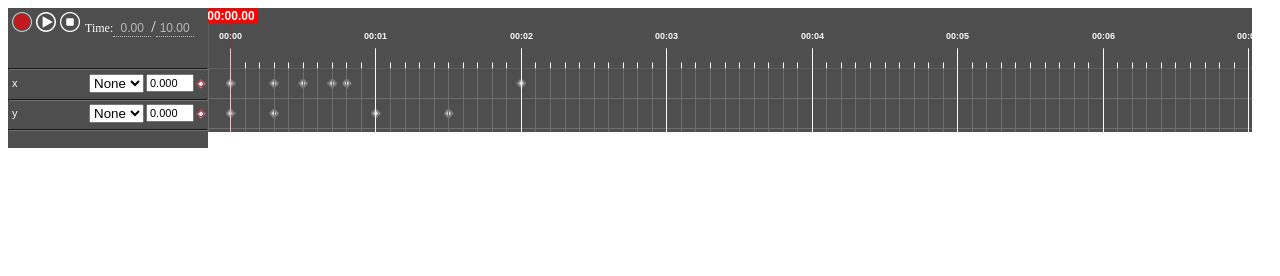
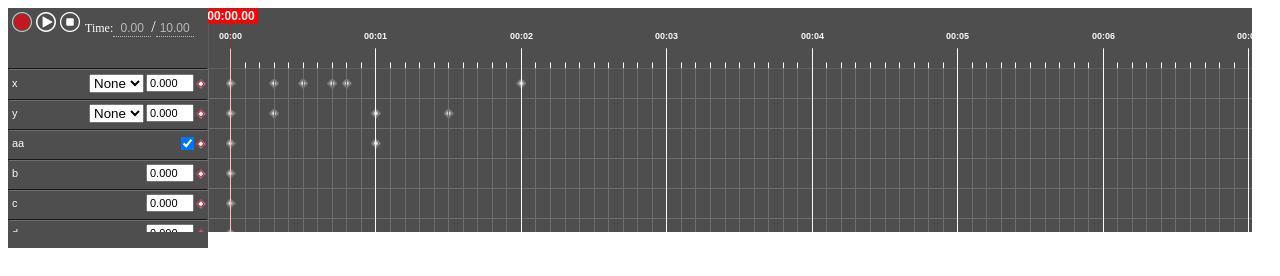
Before and after one commit to shute-technologies/timeline-editor, a plain HTML site: page AnimatorEditor/main.html in a window 1280 px wide. Both pictures are taken after a click on the picture 201 px from the left and 114 px from the top of the page. Drawn offline with nearby package versions, Linux system fonts and the light colour scheme.

Commit message:
-Fixed an issue when trying to set value in Numeric data-type. -Now can set Boolean data-type and change it's value on the ATE Editor and also is remove the Tween select control in this data-type.

```diff
--- a/AnimatorEditor/ATE_Layer.js
+++ b/AnimatorEditor/ATE_Layer.js
@@ -75,7 +75,19 @@ function ATE_Layer(ate) {
         mLayerNameSelector = $("<div style='float:left;'>" + mLayerName + "</div>");
 
         var parentControls = $("<div style='float:right;padding-top: 5px;'></div>");
+
+        switch (mLayerDataType) {
+            case ATE_PlaybackEngine.DataTypes.Numeric:
+            case ATE_PlaybackEngine.DataTypes.String:
                 mLayerValueSelector = $("<input type='text'></input>");
+                break;
+            case ATE_PlaybackEngine.DataTypes.Color:
+                mLayerValueSelector = $("<input type='button'></input>");
+                break;
+            case ATE_PlaybackEngine.DataTypes.Boolean:
+                mLayerValueSelector = $("<input type='checkbox'></input>");
+                break;
+        }
 
         mSelectOptionSelector = ATE_Layer.CreateTweenSelect(ATE_PlaybackEngine.TweenType);
         mButtonKeyframeAddSelector = ATE_Layer.CreateKeyframeAddButton();
@@ -87,7 +99,7 @@ function ATE_Layer(ate) {
 
         // set CSS for Labels
         ATE_Layer.SetLabelCSS_LayerName(mLayerNameSelector);
-        ATE_Layer.SetLabelCSS_LayerValue(mLayerValueSelector);
+        ATE_Layer.SetLabelCSS_LayerValue(mLayerValueSelector, mLayerDataType);
 
         dataParentSelector.append(mLayerNameSelector);
         dataParentSelector.append(parentControls);
@@ -130,7 +142,25 @@ function ATE_Layer(ate) {
 
         if (!isPlaying) {
              // Set the value of the keyframe to the HTML
+            switch (mLayerDataType) {
+                case ATE_PlaybackEngine.DataTypes.Numeric:
                     mLayerValueSelector.val(keyframe.Value.toFixed(3));
+                    break;
+                case ATE_PlaybackEngine.DataTypes.Color:
+                    var cR = parseInt(keyframe.Value.r * 255.0);
+                    var cG = parseInt(keyframe.Value.g * 255.0);
+                    var cB = parseInt(keyframe.Value.b * 255.0);
+                    var cA = keyframe.Value.a;
+
+                    var resultColor = 'rgba(' + cR + ',' + cG + ',' + cB + ',' + cA + ')';
+
+                    mLayerValueSelector.attr('disabled', true);
+                    mLayerValueSelector.css("background-color", resultColor);
+                    break;
+                case ATE_PlaybackEngine.DataTypes.Boolean:
+                    mLayerValueSelector.prop("checked", mLayerValue);
+                    break;
+            }
         }
     }
 
@@ -270,6 +300,14 @@ function ATE_Layer(ate) {
     }
 
     this.ShowEditControls = function(editControlState) {
+        var canShowSelectEasing = true;
+
+        switch (mLayerDataType) {
+            case ATE_PlaybackEngine.DataTypes.Boolean:
+                canShowSelectEasing = false;
+                break;
+        }
+
         if (!mATE.GetPlaybackController().GetIsPlaying()) {
             var currentTime = mATE.GetPlaybackController().GetCurrentTime();
             var keyframe = ATE_PlaybackEngine.GetKeyframeByTime(mKeyframes, currentTime);
@@ -280,8 +318,10 @@ function ATE_Layer(ate) {
                     mLayerValueSelector.removeAttr('disabled');
                     mLayerValueSelector.off().on('change paste', OnValueChange);
 
+                    if (canShowSelectEasing) {
                         mSelectOptionSelector.css("display", "none");
                         mSelectOptionSelector.off();
+                    }
 
                     mButtonKeyframeAddSelector.css("display", "block");
                     mButtonKeyframeAddSelector.off().on('click', OnRemoveKeyframeButtonClick);
@@ -291,8 +331,10 @@ function ATE_Layer(ate) {
                     mLayerValueSelector.attr('disabled', "true");
                     mLayerValueSelector.off();
 
+                    if (canShowSelectEasing) {
                         mSelectOptionSelector.css("display", "none");
                         mSelectOptionSelector.off();
+                    }
 
                     mButtonKeyframeAddSelector.css("display", "block");
                     mButtonKeyframeAddSelector.off().on('click', OnAddKeyframeButtonClick);
@@ -302,13 +344,20 @@ function ATE_Layer(ate) {
                     mLayerValueSelector.removeAttr('disabled');
                     mLayerValueSelector.off().on('change paste', OnValueChange);
 
+                    if (canShowSelectEasing) {
                         mSelectOptionSelector.val(keyframe.TweenType);
                         mSelectOptionSelector.css("display", "block");
                         mSelectOptionSelector.off().on('change', OnTweenChange);
+                    }
 
                     mButtonKeyframeAddSelector.css("display", "block");
                     mButtonKeyframeAddSelector.off().on('click', OnRemoveKeyframeButtonClick);
                     break;
+            }
+
+            if (!canShowSelectEasing) {
+                mSelectOptionSelector.css("display", "none");
+                mSelectOptionSelector.off();
             }
         }
     }
@@ -338,14 +387,12 @@ function ATE_Layer(ate) {
             var keyframe = ATE_PlaybackEngine.GetKeyframeByTime(mKeyframes, currentTime);
 
             if (keyframe) {
-                var selectValue = $(this).val();
-
-                switch (keyframe.DataType) {
+                switch (mLayerDataType) {
                     case ATE_PlaybackEngine.DataTypes.Numeric:
-                        keyframe.Value = parseFloat(selectValue);
+                        keyframe.Value = parseFloat($(this).val());
                         break;
-                    default:
-                        // code
+                    case ATE_PlaybackEngine.DataTypes.Boolean:
+                        keyframe.Value = $(this).is(":checked");
                         break;
                 }
 
@@ -419,7 +466,7 @@ function ATE_Layer(ate) {
                     mLayerValueSelector.css("background-color", resultColor);
                     break;
                 case ATE_PlaybackEngine.DataTypes.Boolean:
-                    mLayerValueSelector.val(mLayerValue.toString());
+                    mLayerValueSelector.prop("checked", mLayerValue);
                     break;
             }
         }
@@ -539,13 +586,20 @@ ATE_Layer.SetLabelCSS_LayerName = function(selector) {
     selector.css("max-height", "20px");
 }
 
-ATE_Layer.SetLabelCSS_LayerValue = function(selector) {
+ATE_Layer.SetLabelCSS_LayerValue = function(selector, dataType) {
+    dataType  = (dataType !== undefined) ? dataType : ATE_PlaybackEngine.DataTypes.Numeric;
+
     selector.css("font-size", "11px");
     selector.css("font-family", "arial");
     selector.css("margin-right", "2px");
-    selector.css("width", "40px");
     selector.css("float", "right");
     selector.attr("disabled", true);
+
+    switch (dataType) {
+        case ATE_PlaybackEngine.DataTypes.Numeric:
+            selector.css("width", "40px");
+            break;
+    }
 }
 
 ATE_Layer.CreateTweenSelect = function(tweens) {
--- a/AnimatorEditor/config/ATE_Styles.js
+++ b/AnimatorEditor/config/ATE_Styles.js
@@ -3,7 +3,7 @@ ATE_Styles.Default_Seconds = 10;
 ATE_Styles.Default_SubSegments = 10;
 
 ATE_Styles.ScrollbarHeight = 16;
-ATE_Styles.GUIHeight = 140;
+ATE_Styles.GUIHeight = 240;
 ATE_Styles.CanvasHeight = ATE_Styles.GUIHeight - ATE_Styles.ScrollbarHeight;
 ATE_Styles.BackgroundColor = "#4e4e4e";
 
--- a/AnimatorEditor/main.html
+++ b/AnimatorEditor/main.html
@@ -39,7 +39,8 @@
             timeline.AddLayer("y", 1, 400);
             timeline.AddLayer("y", 1.5, 700);
 
-            timeline.AddLayer("a", 0, 0);
+            timeline.AddLayer("aa", 0, true, ATE_PlaybackEngine.DataTypes.Boolean);
+            timeline.AddLayer("aa", 1, false, ATE_PlaybackEngine.DataTypes.Boolean);
             timeline.AddLayer("b", 0, 0);
             timeline.AddLayer("c", 0, 0);
             timeline.AddLayer("d", 0, 0);
--- a/AnimatorEditor/playbackEngine/ATE_PlaybackEngine.js
+++ b/AnimatorEditor/playbackEngine/ATE_PlaybackEngine.js
@@ -243,7 +243,8 @@ ATE_PlaybackEngine.DataTypes = {
   Sound: 4,
   Material: 5,
   Font: 5,
-  Color: 6
+  Color: 6,
+  String: 7
 };
 
 ATE_PlaybackEngine.TweenType = {
```
Also changed, not shown: bin/ate.js (+68 -13 lines). Lines whose indentation alone changed are shown as unchanged.
